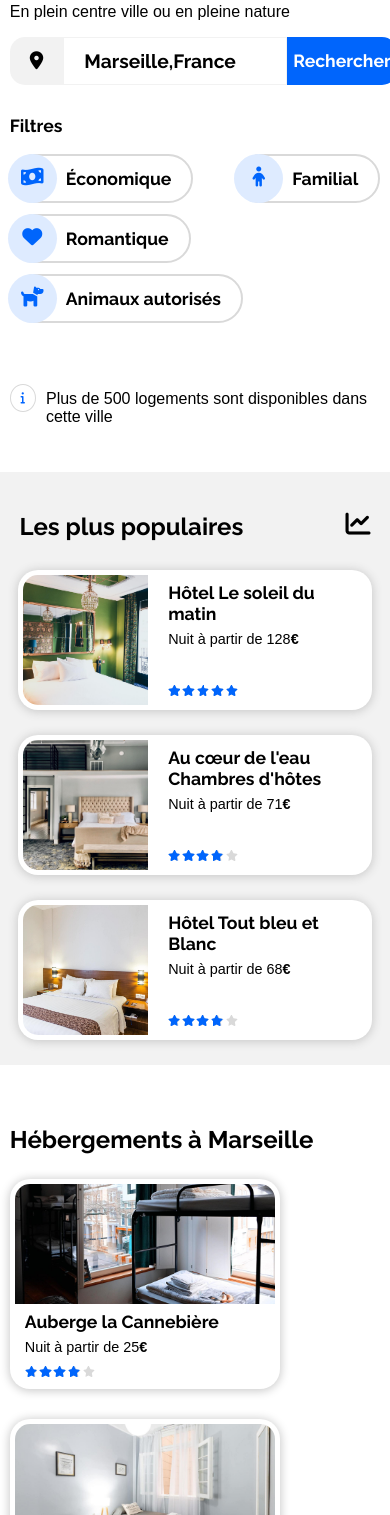
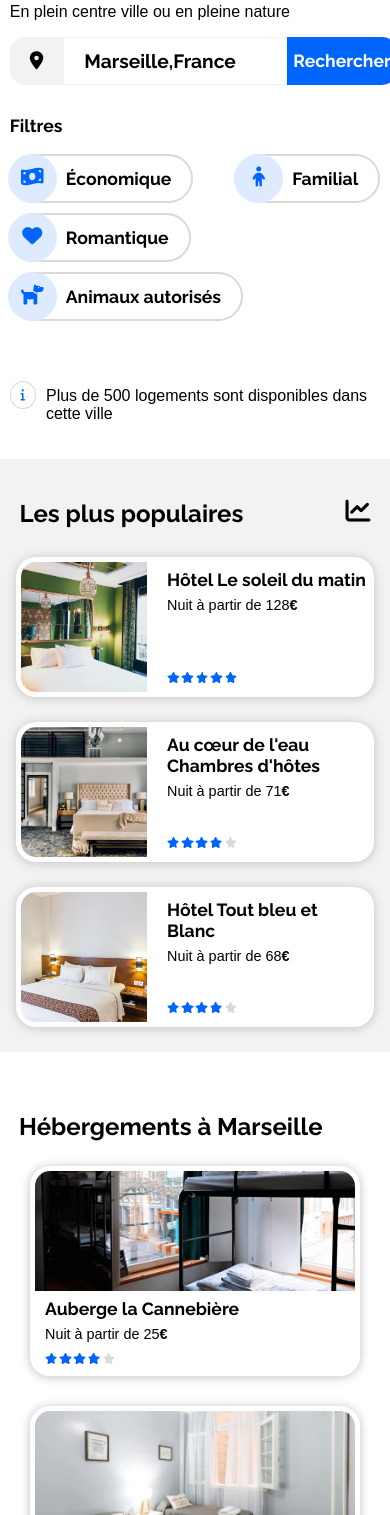
Before and after one commit to monget/P2, a plain HTML site: page index.html in a window 390 px wide. Shown: the part 163-1678 px from the top of the page. Drawn offline with Linux system fonts and the light colour scheme; a web font is replaced by a local one.

Commit message:
add media

```diff
--- a/style.css
+++ b/style.css
@@ -556,9 +556,13 @@ footer
 
 @media (max-width: 1500px)
 {
+    #buttons
+    {
+        width: 85%;
+    }
     #activities
     {
-        width: 80%;
+        width: 73%;
         margin: auto;
         flex-wrap: wrap;
         justify-content: space-between;
@@ -567,8 +571,12 @@ footer
     {
         margin-bottom: 30px;
     }
+    #block_footer div
+    {
+        width: 85%;
+    }
 }
-@media  (max-width: 1024px)
+@media (max-width: 1024px)
 {
     header nav
     {
@@ -596,7 +604,7 @@ footer
     }
     #popular_content
     {
-        width: 98%;
+        width: 99%;
         flex-direction: row;
     }
     #popular
@@ -605,14 +613,18 @@ footer
     }
     .popular_frame
     {
-        width: 30%;
+        width: 32%;
+    }
+    #activities
+    {
+        width: 90%;
     }
     #block_footer div
     {
         width: 90%;
     }
 }
-@media (max-width: 850px)
+@media (max-width: 950px)
 {
     header nav
     {
@@ -621,6 +633,11 @@ footer
     #filter
     {
         display: block;
+    }
+    .accomodation_picture
+    {
+        width: 300px;
+        background-size: 300px;
     }
     #title
     {
@@ -636,34 +653,88 @@ footer
     }
     #buttons
     {
-        height: 120px;
         flex-wrap: wrap;
         margin-left: 0px;
     }
     #activities
     {
         width: 100%;
+        display: flex;
     }
     #block_footer div
     {
         width: 100%;
     }
 }
-@media (max-width: 670px)
+@media (max-width: 850px)
 {
+    #filter a
+    {
+        margin-bottom: 10px;
+    }
+}
+@media (max-width: 750px)
+{
+    header nav
+    {
+        width: 55%;
+    }
     .section_filter, main, #section_activities
     {
         width: 95%;
         margin: auto;
     }
+    main
+    {
+        width: 100%;
+    }
+    #section_accommodation
+    {
+        background-color: white;
+    }
+    #accommodation
+    {
+        padding-bottom: 40px;
+    }
+    .accomodation_picture
+    {
+        width: 320px;
+        background-size: 320px;
+    }
+    #popular
+    {
+        border-radius: 0%;
+    }
+
 }
-@media (max-width: 450px)
+@media (max-width: 710px)
 {
-    #buttons
+    #accomodation_content, #activities
     {
-        height: 180px;
+        justify-content: center;
     }
-    #filter
+    #section_accommodation
+    {
+        width: 95%;
+        margin: auto;
+    }
+    #accomodation, #activities
+    {
+        width: 90%;
+    }
+    #section_activities h2
+    {
+        margin-left: 10px;
+    }
+    #block_footer div
+    {
+        display: block;
+        margin-left: 20px;
+    }
+}
+@media (max-width: 465px)
+{
+    #filter, #info
     {
         margin-bottom: 20px;
     }
@@ -671,22 +742,5 @@ footer
     {
         padding-top: 20px;
     }
-    main
-    {
-        width: 100%;
-        padding-top: 30px;
-    }
-    #section_accommodation
-    {
-        background-color: white;
-    }
-    #popular
-    {
-        border-radius: 0%;
-    }
-    #block_footer div
-    {
-        display: block;
-    }
 
 }
```
